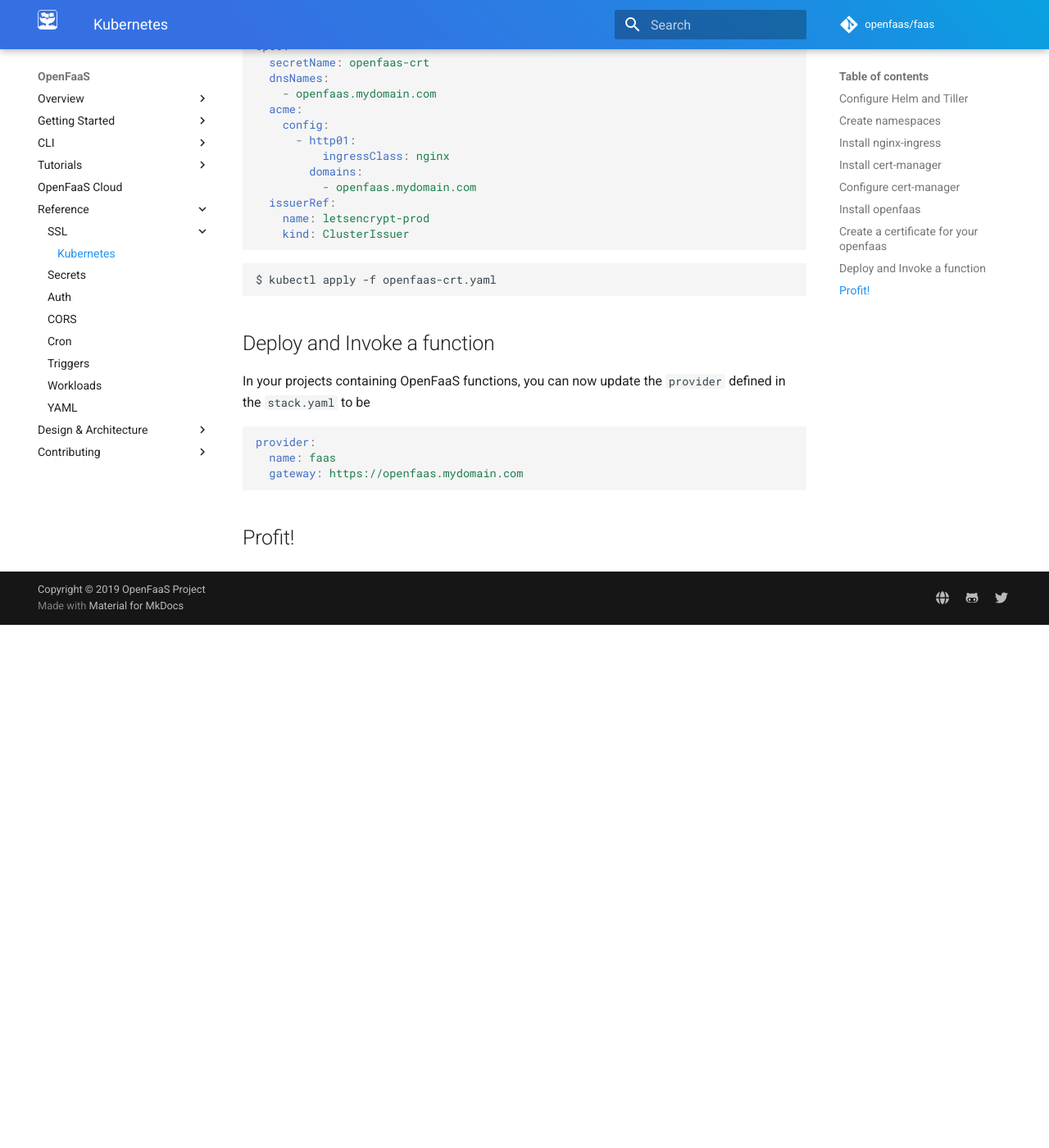
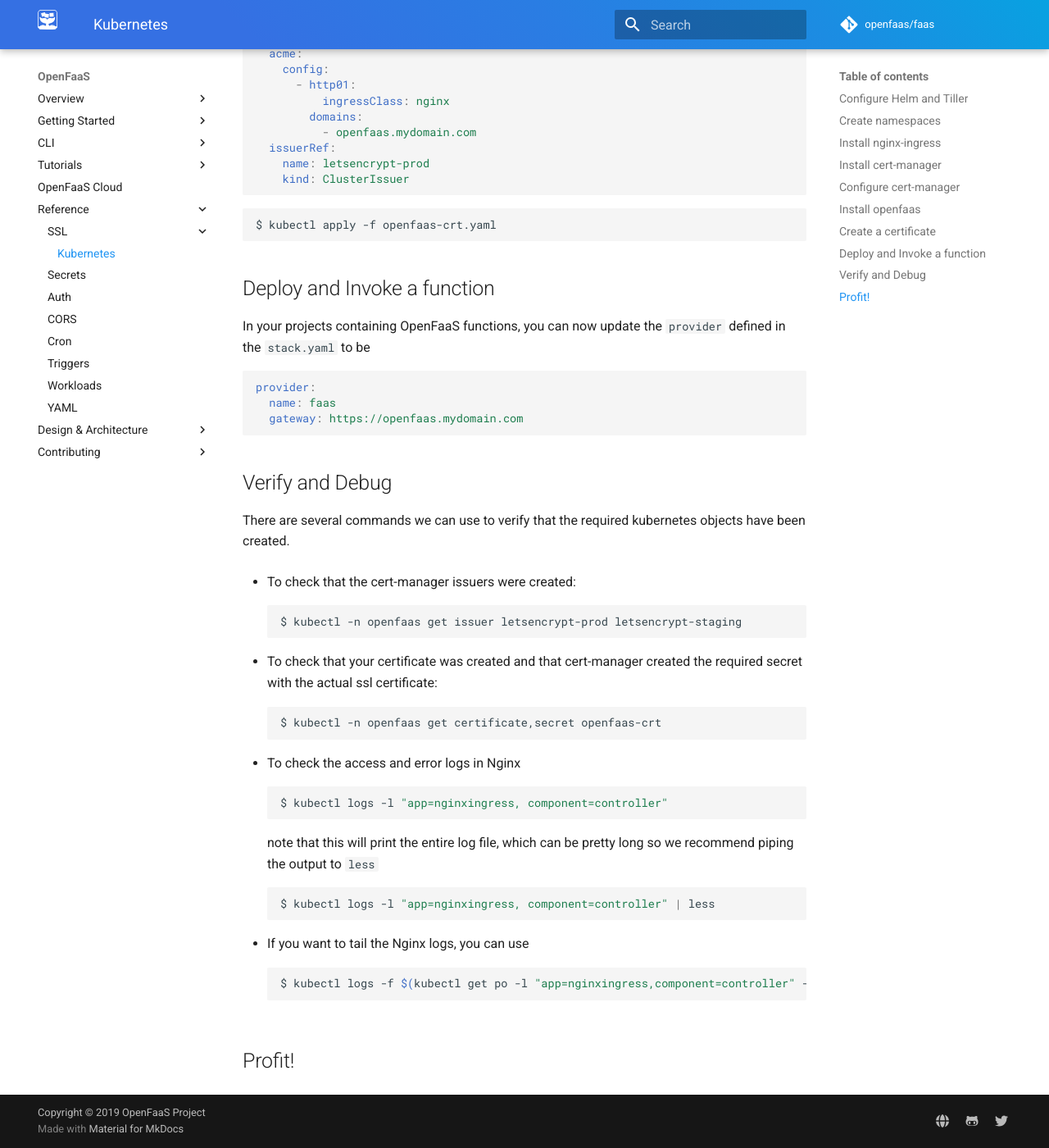
Before and after one commit to openfaas/docs, an MkDocs documentation site: the page built from docs/reference/ssl/kubernetes-with-cert-manager.md, in a window 1280 px wide and 1400 px high, scrolled down 3055 px. Shown: the whole window at 82% size. Built offline with MkDocs 1.6.1 and Material for MkDocs 9.7.7, drawn with Linux system fonts in a browser that asks for light colours; comment, search, counter and statistics services are not loaded; before the commit the page ends 3817 px from its top, so only the background shows below that; some of the changed text lies outside the part shown.

Commit message:
Various renames and improvements
**What**
- Rename the document
- Rename a few sub-sections
- Add a debug commands section

Signed-off-by: Lucas Roesler <roesler.lucas@gmail.com>

````diff
--- a/docs/reference/ssl/kubernetes-with-cert-manager.md
+++ b/docs/reference/ssl/kubernetes-with-cert-manager.md
@@ -114,11 +114,11 @@ $ helm repo update
 $ helm upgrade openfaas \
     --install \
     --namespace openfaas \
-    --values our-values.yaml \
+    --values tls.yml \
     openfaas/openfaas
 ```
 
-## Create a certificate for your openfaas
+## Create a certificate
 
 Finally, we can create the Certificate resource which triggers the actual creation of the certificate by `cert-manager`
 
@@ -157,6 +157,35 @@ provider:
   gateway: https://openfaas.mydomain.com
 ```
 
+## Verify and Debug
+
+There are several commands we can use to verify that the required kubernetes objects have been created.
+
+- To check that the cert-manager issuers were created:
+```sh
+$ kubectl -n openfaas get issuer letsencrypt-prod letsencrypt-staging
+```
+
+- To check that your certificate was created and that cert-manager created the required secret with the actual ssl certificate:
+```sh
+$ kubectl -n openfaas get certificate,secret openfaas-crt
+```
+
+- To check the access and error logs in Nginx
+```sh
+$ kubectl logs -l "app=nginxingress, component=controller"
+```
+note that this will print the entire log file, which can be pretty long so we recommend piping the output to `less`
+```sh
+$ kubectl logs -l "app=nginxingress, component=controller" | less
+```
+
+
+- If you want to tail the Nginx logs, you can use
+```sh
+$ kubectl logs -f $(kubectl get po -l "app=nginxingress,component=controller" -o jsonpath="{.items[0].metadata.name}")
+```
+
 ## Profit!
 
 [k8s-rbac]: https://kubernetes.io/docs/reference/access-authn-authz/rbac/
````
Also changed, not shown: other parts of docs/reference/ssl/kubernetes-with-cert-manager.md (+3 -3 lines).
